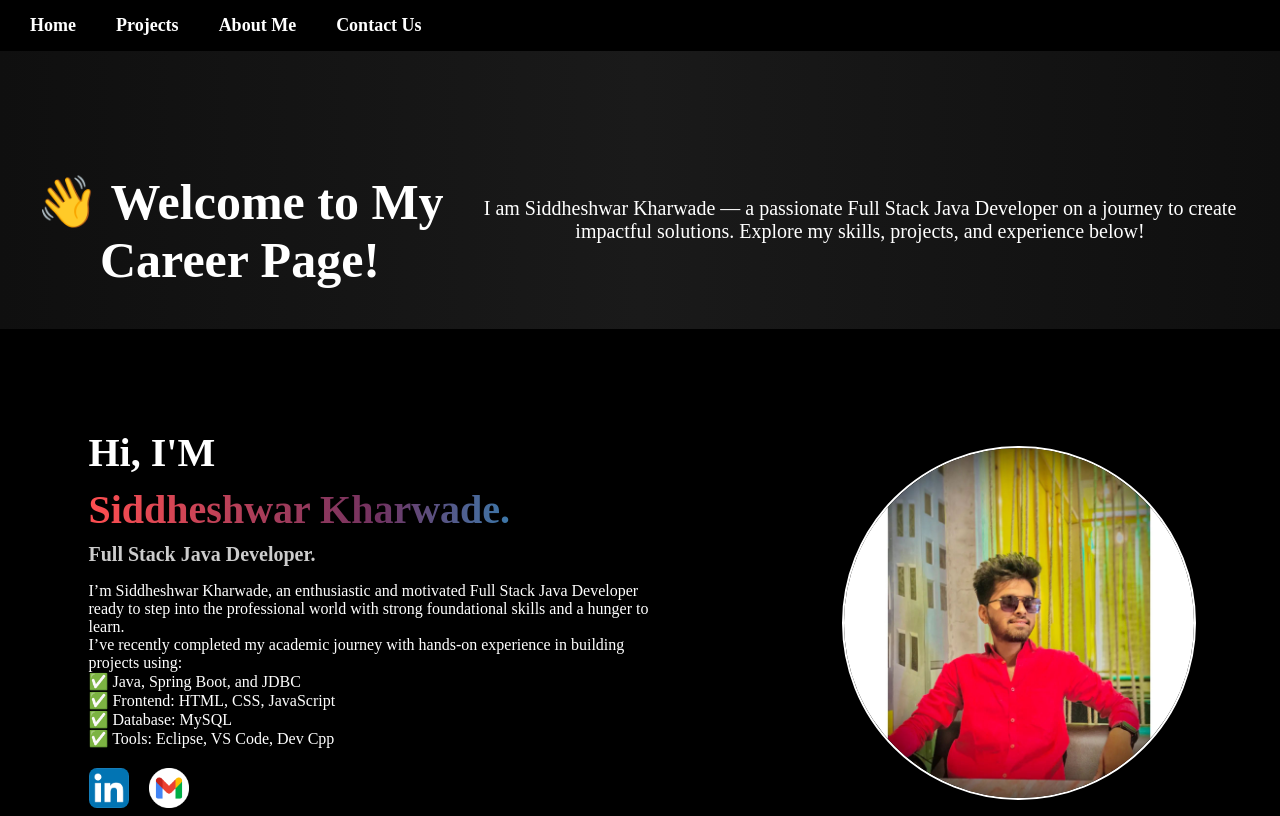
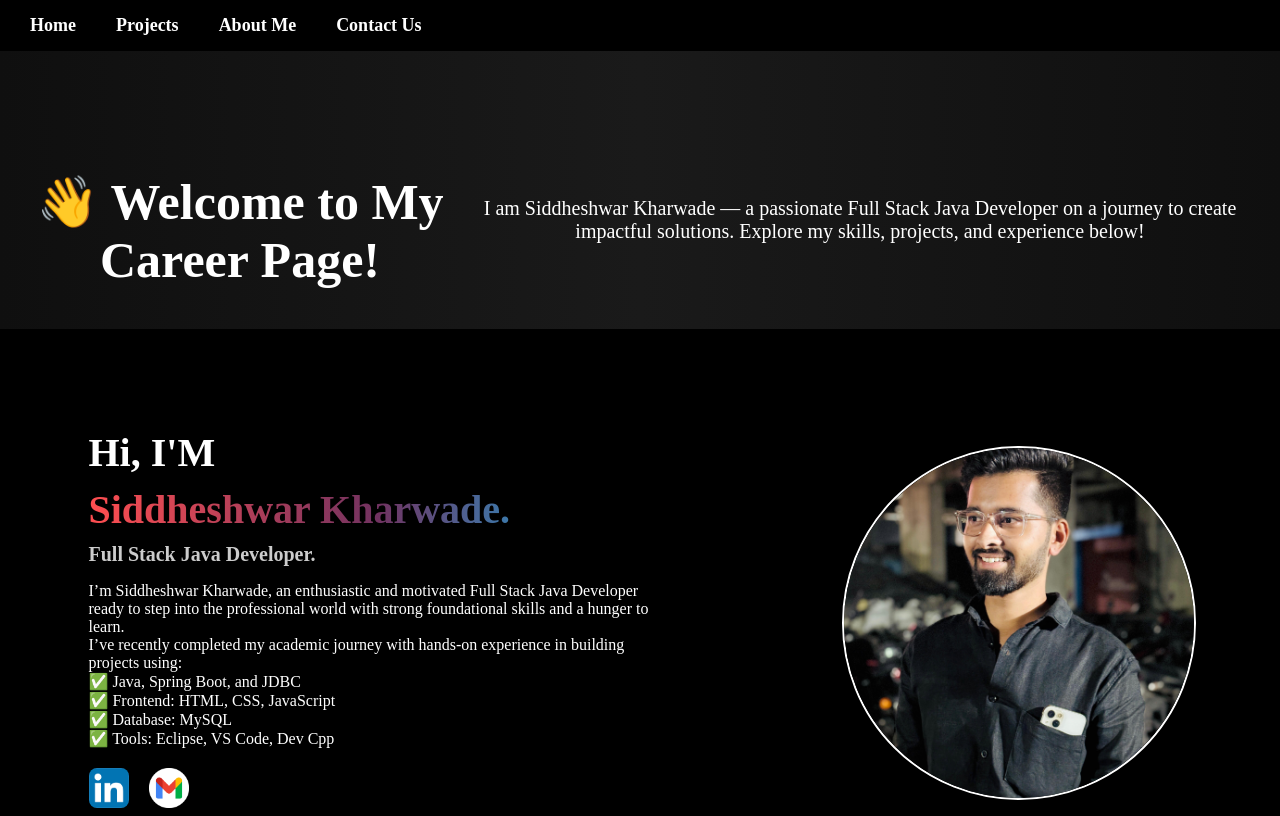
Before and after one commit to Patil1096/SiddheshwarCareerPage, a plain HTML site: page index.html in a window 1280 px wide. Shown: the top 816 px of the page. Drawn offline with Linux system fonts and the light colour scheme.

Commit message:
Update index.html

```diff
--- a/index.html
+++ b/index.html
@@ -515,7 +515,7 @@ footer {
             </div>
         </div>
         <div id="Ldiv">
-            <img src="Profile.jpg" alt="Profile Image">
+            <img src="WhatsApp Image 2025-06-15 at 17.13.15_34a4f546.jpg" alt="Profile Image">
         </div>
     </section>
     <Div id="Seconddiv"  class="reveal">
```
